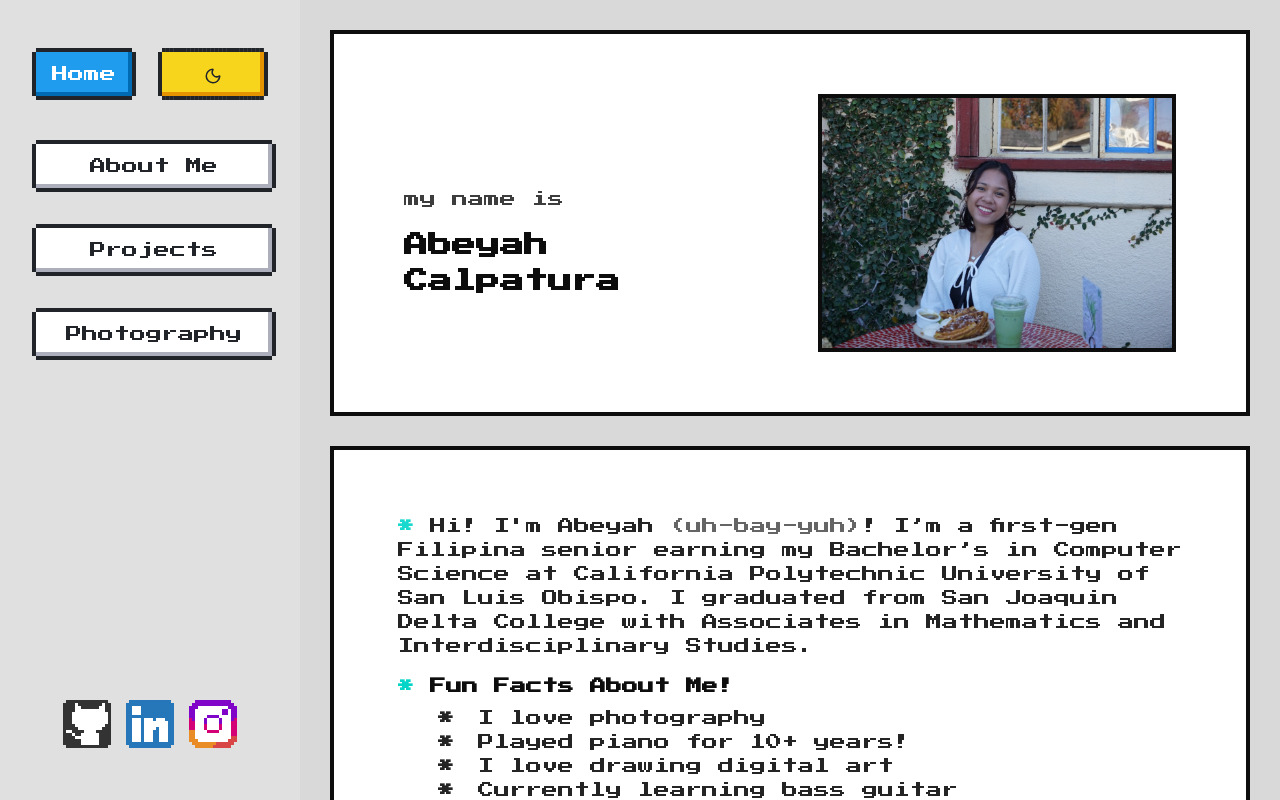
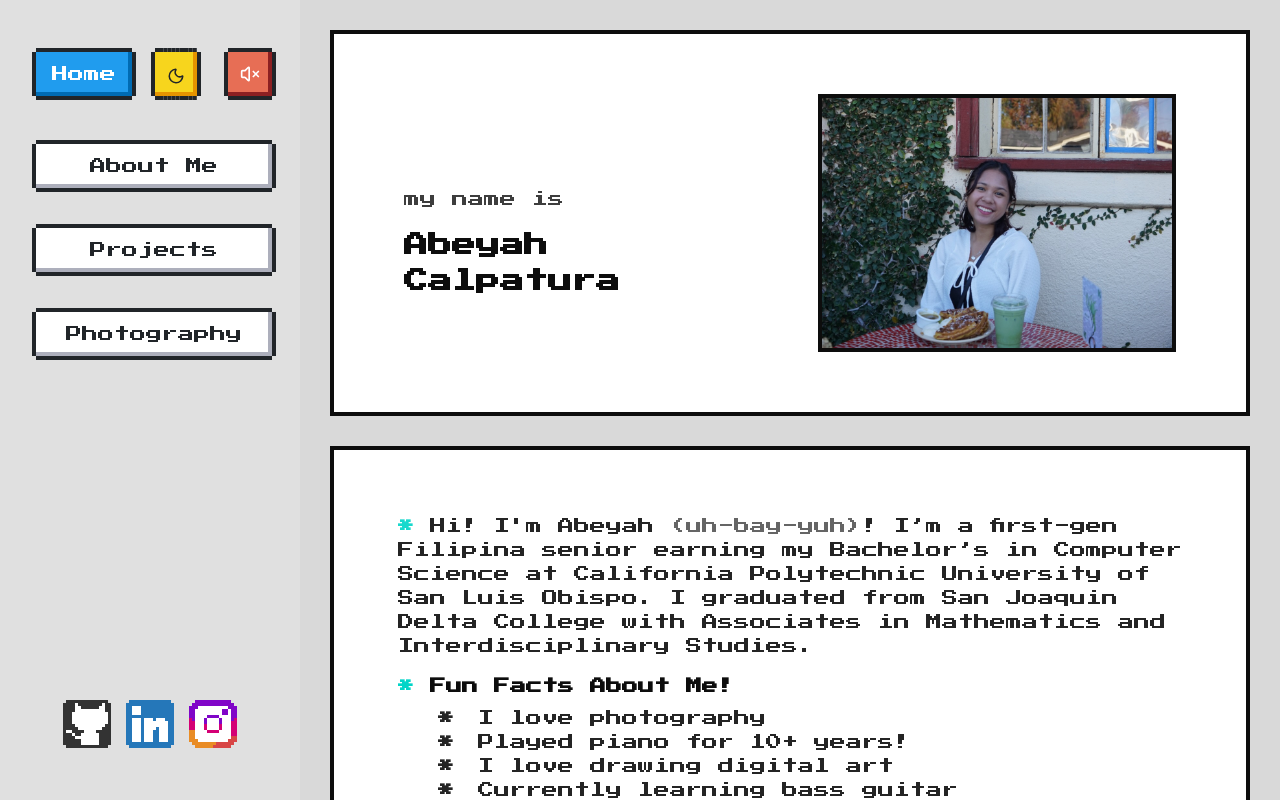
Before and after one commit to abeyahc/personal-web, a React (Vite) app in the folder frontend/: page /Home in a window 1280 px wide. Shown: the top 800 px of the page. Built offline with nearby package versions, Linux system fonts and the light colour scheme.

Commit message:
add musicgit status

```diff
--- a/frontend/src/App.jsx
+++ b/frontend/src/App.jsx
@@ -3,11 +3,13 @@ import Load from "./pages/Load";
 import Home from "./pages/Home";
 import Projects from "./pages/Projects";
 import Photography from "./pages/Photography";
+import MusicPrompt from "./pages/MusicPrompt";
 
 export default function App() {
   return (
     <Routes>
       <Route path="/" element={<Load />} />
+      <Route path="/music" element={<MusicPrompt />} />
       <Route path="/Home" element={<Home />} />
       <Route path="/Projects" element={< Projects />} />
       <Route path="/Photography" element={< Photography />} />
--- a/frontend/src/components/NavBar.jsx
+++ b/frontend/src/components/NavBar.jsx
@@ -1,12 +1,18 @@
 import { useEffect, useState, useRef } from "react";
 import { Link } from "react-router-dom";
-import { Menu, X, Sun, Moon } from "lucide-react";
+import { Menu, X, Sun, Moon, Volume2, VolumeX} from "lucide-react";
 import click from "../assets/button_click.mp3";
+import bgMusic from "../assets/music.mp3";
+import { musicPlayer } from "../utils/music";
 import "nes.css/css/nes.min.css";
 
 export default function Navbar() {
   const [isOpen, setIsOpen] = useState(false);
   const audioRef = useRef(new Audio(click));
+
+  const [musicOn, setMusicOn] = useState(() => {
+    return localStorage.getItem("musicPreference") === "enabled";
+  });
 
   const play = () => {
     audioRef.current.currentTime = 0;
@@ -20,11 +26,30 @@ export default function Navbar() {
     }
   }, []);
 
+  useEffect(() => {
+    if (musicOn && !musicPlayer.isPlaying()) {
+      musicPlayer.start(bgMusic);
+    }
+  }, []);
+
   const toggleTheme = () => {
     play();
     const root = document.documentElement;
     const isDark = root.classList.toggle("dark");
     localStorage.setItem("theme", isDark ? "dark" : "light");
+  };
+
+  const toggleMusic = () => {
+  play();
+  if (musicOn) {
+    musicPlayer.stop();
+    localStorage.setItem("musicPreference", "disabled");
+    setMusicOn(false);
+  } else {
+    musicPlayer.start(bgMusic);
+    localStorage.setItem("musicPreference", "enabled");
+    setMusicOn(true);
+  }
   };
 
   const isDark = document.documentElement.classList.contains("dark");
@@ -62,7 +87,7 @@ export default function Navbar() {
         }}
       >
         {/* Top */}
-        <div className="nav-top flex gap-[30px] w-full">
+        <div className="nav-top flex gap-[23px] w-full">
           <Link
             to="/"
             onClick={() => {
@@ -79,6 +104,15 @@ export default function Navbar() {
           >
             {isDark ? <Sun size={18} /> : <Moon size={18} />}
           </button>
+
+                  <button
+            onClick={toggleMusic}
+            className={`nes-btn w-full ${musicOn ? "is-success" : "is-error"}`}
+          >
+            <span className="flex items-center justify-center gap-2">
+              {musicOn ? <Volume2 size={20} /> : <VolumeX size={20} />}
+            </span>
+        </button>
         </div>
 
         {/* Nav Buttons */}
@@ -108,6 +142,7 @@ export default function Navbar() {
             <i className="nes-icon instagram is-medium"></i>
           </a>
         </div>
+
       </nav>
 
       {/* =====================================================
--- a/frontend/src/index.css
+++ b/frontend/src/index.css
@@ -171,3 +171,14 @@ a {
 strong {
   color: var(--asterisk-blue);
 }
+
+.nav-top {
+  width: 100%;
+  max-width: 250px;
+}
+
+@media (min-width: 1024px) {
+  .nav-top {
+    max-width: none;
+  }
+}
--- a/frontend/src/pages/Load.jsx
+++ b/frontend/src/pages/Load.jsx
@@ -19,6 +19,8 @@ export default function Load() {
     clickSound.current.volume = 0.3; // optional NES-style subtle click
     clickSound.current.play();
 
+    const hasMusicPreference = Boolean(localStorage.getItem("musicPreference"));
+
     setIsZooming(true);
 
     setTimeout(() => {
@@ -28,7 +30,7 @@ export default function Load() {
 
     // Navigate after animation finishes
     setTimeout(() => {
-      navigate("/home");
+      navigate(hasMusicPreference ? "/home" : "/music");
     }, 800); // match animation duration
   };
 
```
